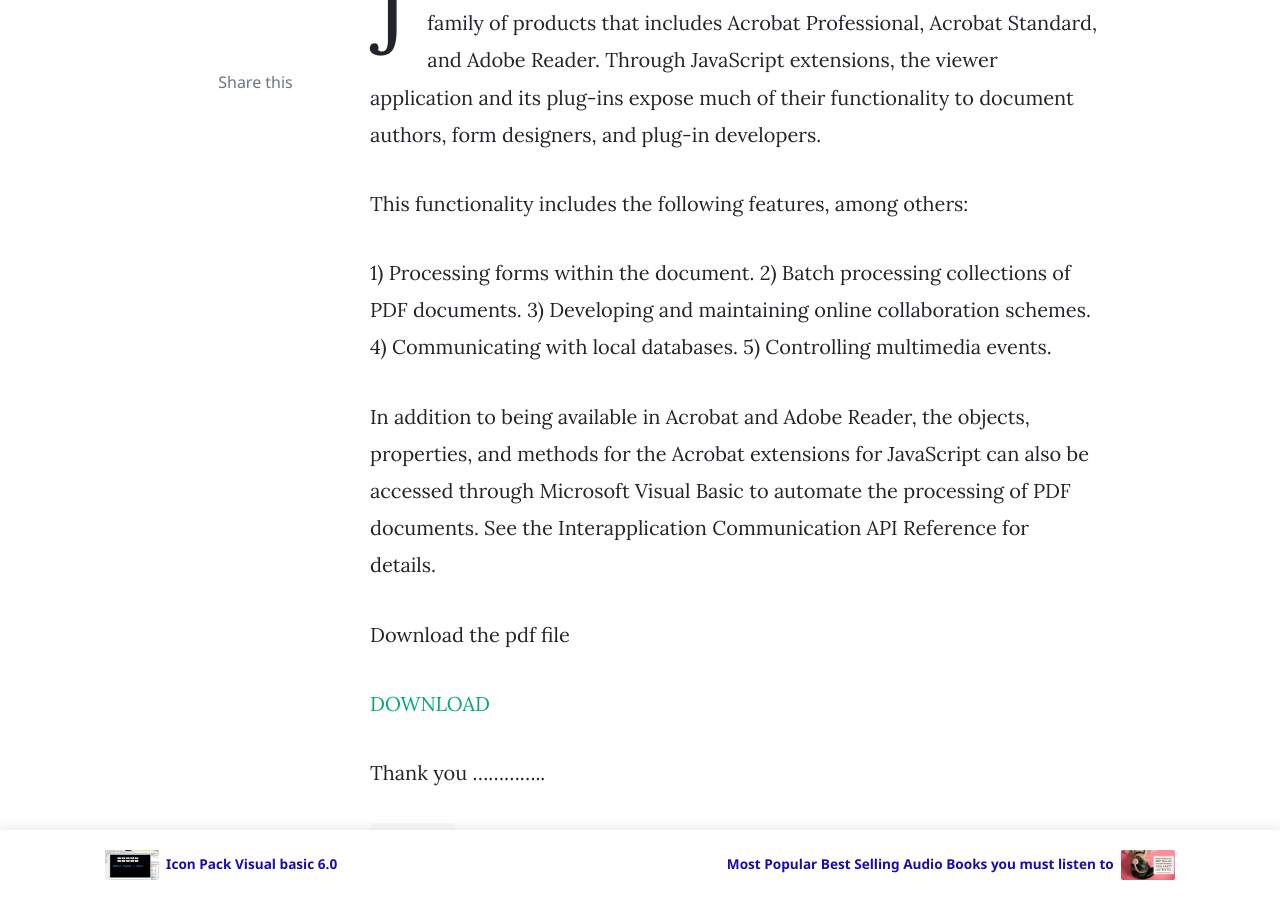
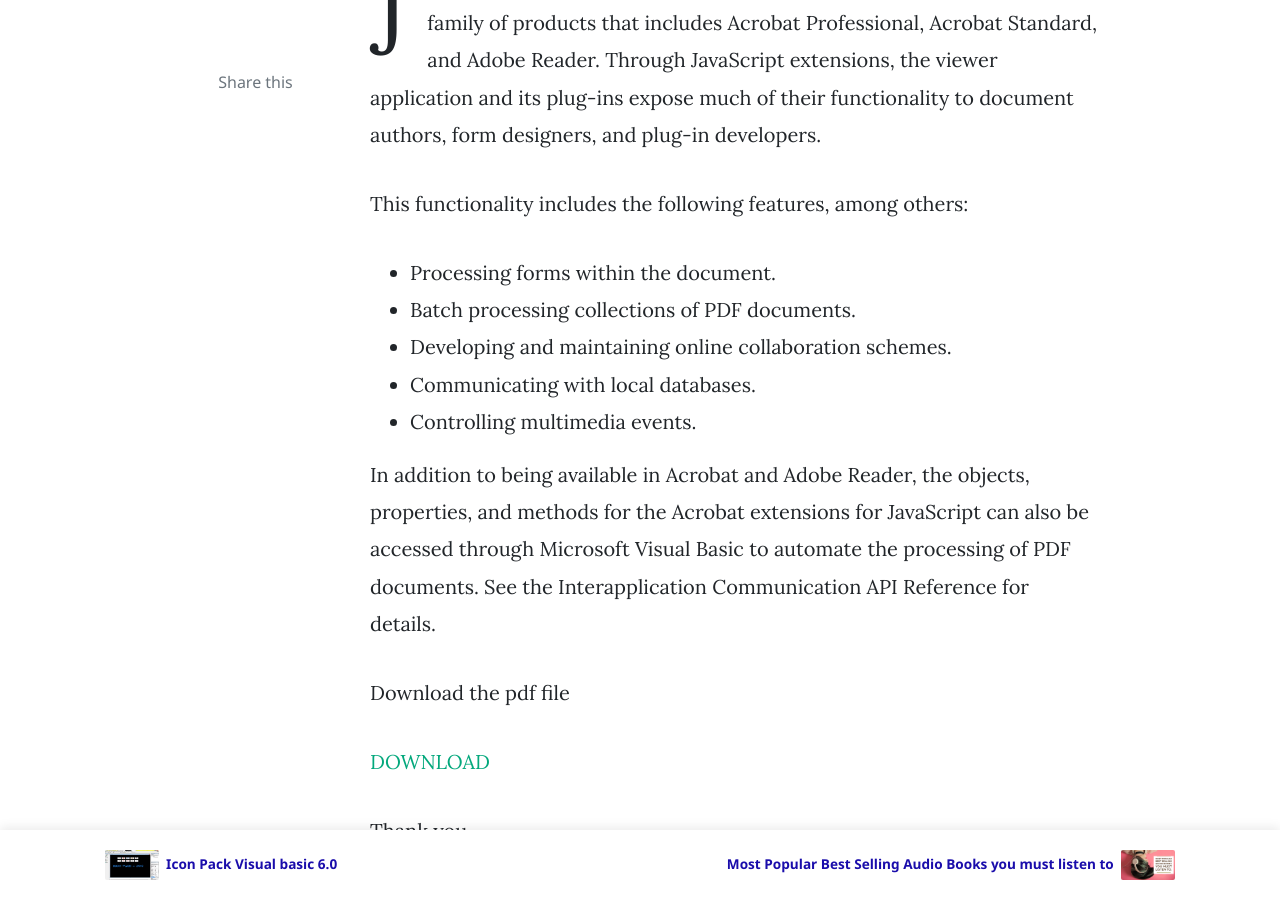
Before and after one commit to Gamedoper/Gamedoperarchives.github.io, a Jekyll site: the page built from _posts/2019-11-07-Acrobatdc_javascript_howto.md, in a window 1280 px wide and 900 px high, scrolled down 533 px. Built offline with Jekyll 4.4.1, drawn with Linux system fonts in a browser that asks for light colours; nearby versions of some CDN libraries; comment, search, counter and statistics services are not loaded.

Commit message:
Update 2019-11-07-Acrobatdc_javascript_howto.md

```diff
--- a/_posts/2019-11-07-Acrobatdc_javascript_howto.md
+++ b/_posts/2019-11-07-Acrobatdc_javascript_howto.md
@@ -16,11 +16,11 @@
 
 This functionality includes the following features, among others:
 
-1) Processing forms within the document.
-2) Batch processing collections of PDF documents.
-3) Developing and maintaining online collaboration schemes.
-4) Communicating with local databases.
-5) Controlling multimedia events.
+- Processing forms within the document.
+- Batch processing collections of PDF documents.
+- Developing and maintaining online collaboration schemes.
+- Communicating with local databases.
+- Controlling multimedia events.
 
 In addition to being available in Acrobat and Adobe Reader, the objects, properties, and methods for the
 Acrobat extensions for JavaScript can also be accessed through Microsoft Visual Basic to automate the
```
